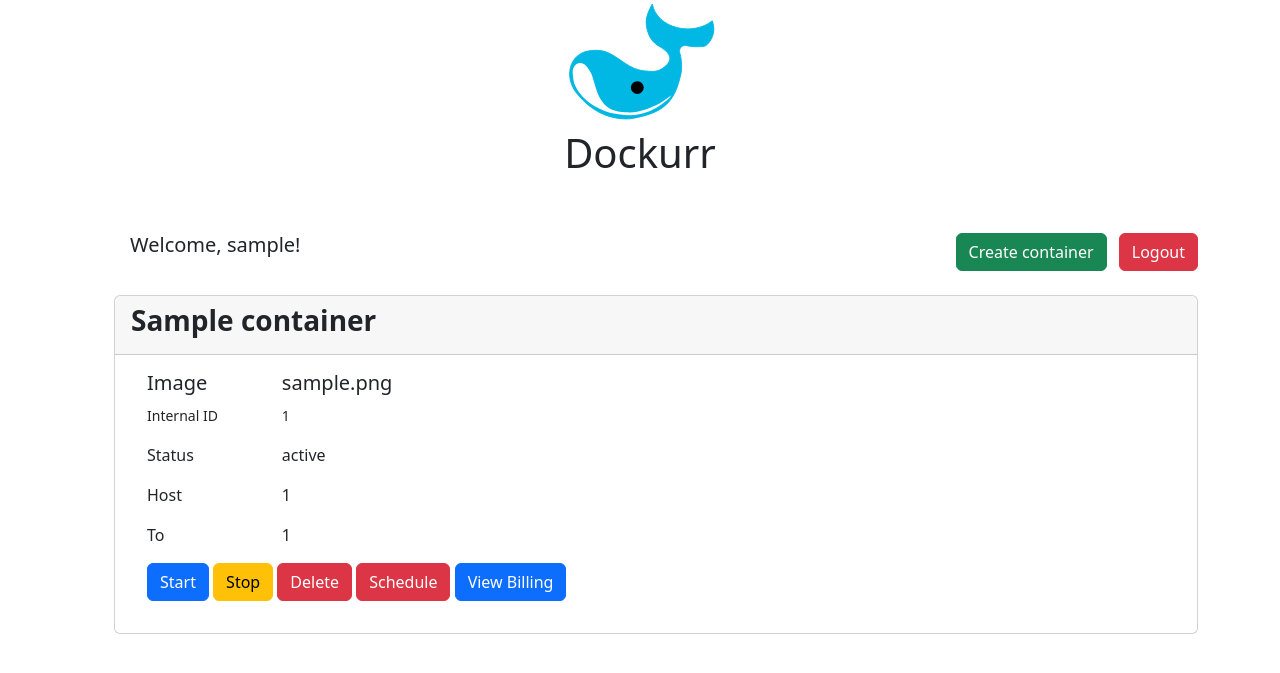
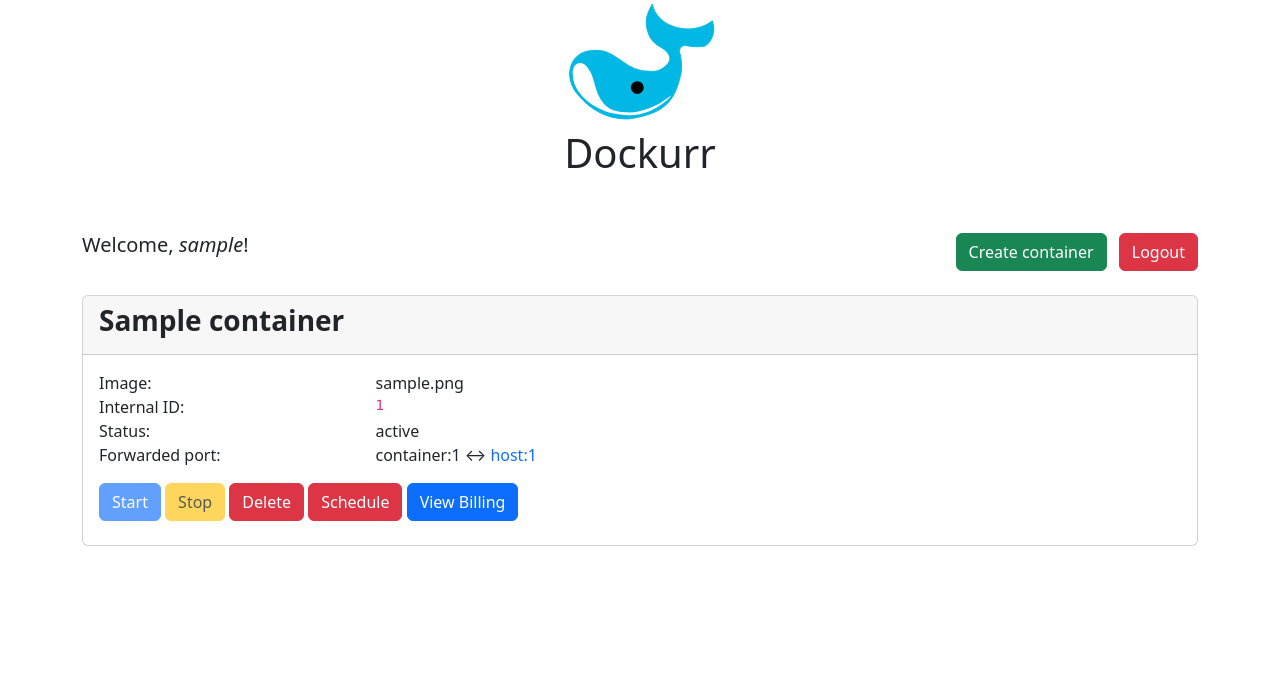
Before and after one commit to lc-at/dockurr, a Flask app: page /dashboard in a window 1280 px wide. Shown: the part 111-784 px from the top of the page. Run offline with Flask 3, Linux system fonts and the light colour scheme; the visitor is signed in with stand-in values (Sample User, id 1); tables that the repository leaves empty hold one stand-in row (values such as "Sample post"); some libraries are stand-ins or nearby versions.

Commit message:
Reformat some pages

```diff
--- a/dockurr/templates/dashboard.html
+++ b/dockurr/templates/dashboard.html
@@ -2,56 +2,67 @@
 {% block title %}Dashboard{% endblock %}
 {% block container %}
   <div class="d-flex justify-content-center flex-column align-items-center">
-  <img class="d-block my-2" src="{{ url_for('static', filename='logo.svg') }}" alt="" width="150" height="120">
+    <img class="d-block my-2"
+         src="{{ url_for('static', filename='logo.svg') }}"
+         alt=""
+         width="150"
+         height="120">
     <h1>Dockurr</h1>
   </div>
-<div class="mt-5 d-flex justify-content-between">
-  <div class="mx-5">
-    <h5>Welcome, {{ g.username }}!<br /></h5>
-  </div>
+  <div class="mt-5 d-flex flex-column flex-lg-row justify-content-between">
+    <h5>Welcome, <i>{{ g.username }}</i>!</h5>
     <div class="">
-    <a class="btn btn-success mx-2" role="button" href="{{ url_for('views.create_container') }}">Create
-      container</a>
-    <a class="btn btn-success btn-danger" role="button" href="{{ url_for('views.logout') }}">Logout</a>
+      <a class="btn btn-success mx-2"
+         role="button"
+         href="{{ url_for("views.create_container") }}">Create container</a>
+      <a class="btn btn-success btn-danger"
+         role="button"
+         href="{{ url_for("views.logout") }}">Logout</a>
     </div>
   </div>
-<ol>
   {% for container in containers %}
     <div class="card my-4">
       <div class="card-header">
-      <h3>
-        <b>{{ container.name }}</b>
-      </h3>
+        <h3><b>{{ container.name }}</b></h3>
       </div>
       <div class="card-body">
-      <div class="d-flex">
-        <div class="d-flex flex-column px-3">
-          <h5 class="card-title flex-grow-1">Image</h5>
-          <p class="card-text font-sm"><small>Internal ID</small></p>
-          <p class="card-text">Status</p>
-          <p class="card-text">Host</p>
-          <p class="card-text">To</p>
+        <div class="row">
+          <div class="col-sm-3">Image:</div>
+          <div class="col">{{ container.image }}</div>
         </div>
-        <div class="d-flex flex-column px-5">
-          <h5 class="card-title flex-grow-1">{{container.image}}</h5>
-          <p class="card-text font-sm d-inline-block text-truncate"><small>{{container.internal_id}}</small></p>
-          <p id="status" class="card-text">{{container.status}}</p>
-          <p class="card-text">{{container.public_port}}</p>
-          <p class="card-text">{{container.container_port}}</p>
+        <div class="row font-sm">
+          <div class="col-sm-3">Internal ID:</div>
+          <code class="col d-inline-block text-truncate" style="max-width: 30vw">{{ container.internal_id }}</code>
+        </div>
+        <div class="row font-sm">
+          <div class="col-sm-3">Status:</div>
+          <div class="col">{{ container.status }}</div>
+        </div>
+        <div class="row font-sm">
+          <div class="col-sm-3">Forwarded port:</div>
+          <div class="col">
+            container:{{ container.container_port }}
+            &harr;
+            <a href="http://localhost:{{container.public_port}}" class="text-decoration-none" target="_blank">
+              host:{{container.public_port}}
+            </a>
           </div>
         </div>
-      <div class="p-3">
-        <a  id="btn-start" class="btn btn-primary {% if container.status == g.CS.RUNNING %}disabled{% endif %}" href="{{ url_for('views.start_container', id=container.id) }}" type="button" disabled>Start</a>
-        <a class="btn btn-warning {% if container.status == g.CS.EXITED %}disabled{% endif %}" href="{{ url_for('views.stop_container', id=container.id) }}">Stop</a>
-        <a class="btn btn-danger" href="{{ url_for('views.delete_container', id=container.id) }}">Delete</a>
-        <a class="btn btn-danger" href="{{ url_for('views.schedule_container', id=container.id) }}">Schedule</a>
-        <a  class="btn btn-primary" href="{{ url_for('views.billing', id=container.id) }}">
-          View Billing
-        </a>
-
+        <div class="pt-3 pb-1">
+          <a class="btn btn-primary mb-1 {% if not container.status.runnable %}disabled{% endif %}"
+             href="{{ url_for('views.start_container', id=container.id) }}"
+             type="button"
+             disabled>Start</a>
+          <a class="btn btn-warning mb-1 {% if not container.status.stoppable %}disabled{% endif %}"
+             href="{{ url_for('views.stop_container', id=container.id) }}">Stop</a>
+          <a class="btn btn-danger mb-1"
+             href="{{ url_for('views.delete_container', id=container.id) }}" onclick="return confirm('Are you sure?')">Delete</a>
+          <a class="btn btn-danger mb-1"
+             href="{{ url_for('views.schedule_container', id=container.id) }}">Schedule</a>
+          <a class="btn btn-primary mb-1"
+             href="{{ url_for('views.container_billing', id=container.id) }}">View Billing</a>
+        </div>
       </div>
     </div>
   {% endfor %}
-</ol>
-
 {% endblock %}
--- a/dockurr/views.py
+++ b/dockurr/views.py
@@ -2,7 +2,7 @@ from flask import (Blueprint, abort, redirect, g,
                    render_template, request, session, url_for, flash)
 
 from dockurr.models import User, Container, ContainerStatus, db
-from dockurr.tasks import containerman
+from dockurr.tasks import container_controller
 
 bp = Blueprint('views', __name__)
 
@@ -70,7 +70,8 @@ def create_container():
         container = Container(g.uid, name, image, container_port)
         db.session.add(container)
         db.session.commit()
-        containerman.start_container.delay(container.id)
+        container_controller.start_container.delay(
+            container.id)  # type: ignore
         flash(f'Container {name} created successfully, will start right away',
               'success')
         return redirect(url_for('views.dashboard'))
@@ -79,19 +80,19 @@ def create_container():
 
 @bp.route('/start-container/<int:id>')
 def start_container(id):
-    containerman.start_container.delay(id)
+    container_controller.start_container.delay(id)  # type: ignore
     return redirect(url_for('views.dashboard'))
 
 
 @bp.route('/stop-container/<int:id>')
 def stop_container(id):
-    containerman.stop_container.delay(id)
+    container_controller.stop_container.delay(id)  # type: ignore
     return redirect(url_for('views.dashboard'))
 
 
 @bp.route('/delete-container/<int:id>')
 def delete_container(id):
-    containerman.delete_container.delay(id)
+    container_controller.delete_container.delay(id)  # type: ignore
     flash(f'Container {id} deleted', 'info')
     return redirect(url_for('views.dashboard'))
 
@@ -111,7 +112,6 @@ def schedule_container(id):
             container.set_schedule(start_hour, start_minute,
                                    stop_hour, stop_minute)
             flash(f'Container {container.name} scheduled', 'success')
-            # TODO: woy ronggo rapiin ye
         else:
             container.unset_schedule()
             flash(f'Container {container.name} unscheduled', 'info')
@@ -119,9 +119,7 @@ def schedule_container(id):
     return render_template('schedule_container.html', container=container)
 
 
-@bp.route('/billing/<int:id>')
-def billing(id):
+@bp.route('/container-billing/<int:id>')
+def container_billing(id):
     container = Container.query.filter_by(user_id=g.uid, id=id).first_or_404()
-    return render_template('billing.html',
-                           container=container,
-                           bills=container.calculate_bills())
+    return render_template('container_billing.html', container=container)
```
Also changed, not shown: dockurr/templates/auth.html (+14 -14 lines), dockurr/templates/billing.html (deleted, +0 -28 lines). Lines whose indentation alone changed are shown as unchanged.
